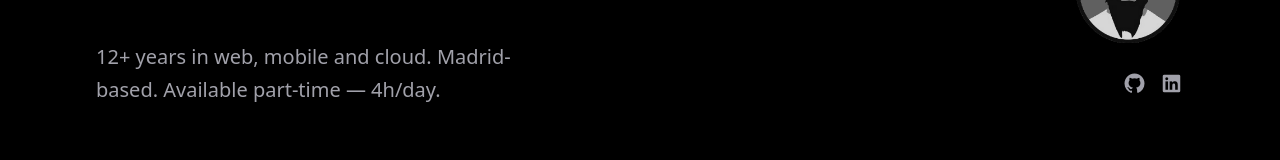
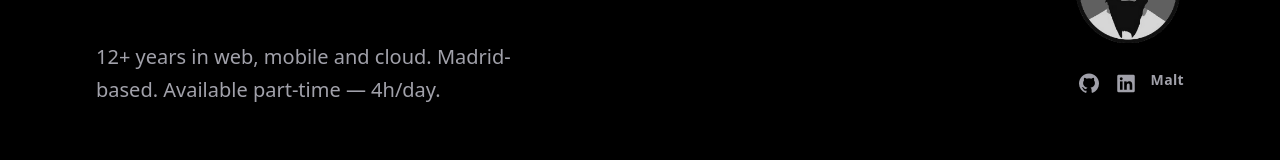
Before and after one commit to cabelotaina/cabelotaina.github.io, a Vue app: page / in a window 1280 px wide. Shown: the part 479-639 px from the top of the page. Built offline with nearby package versions, Linux system fonts and the light colour scheme.

Commit message:
feat: add Malt link to hero social icons

```diff
--- a/src/App.vue
+++ b/src/App.vue
@@ -87,6 +87,7 @@
           <div class="flex gap-3">
             <a href="https://github.com/cabelotaina" target="_blank" rel="noopener" class="text-zinc-400 hover:text-white transition-colors text-xl" aria-label="GitHub"><i class="fab fa-github"></i></a>
             <a href="https://www.linkedin.com/in/maurilio-atila/" target="_blank" rel="noopener" class="text-zinc-400 hover:text-white transition-colors text-xl" aria-label="LinkedIn"><i class="fab fa-linkedin"></i></a>
+            <a href="https://www.malt.es/profile/mauriliosantana1" target="_blank" rel="noopener" class="text-zinc-400 hover:text-white transition-colors text-sm font-bold tracking-wide" aria-label="Malt">Malt</a>
           </div>
         </div>
       </div>
```
